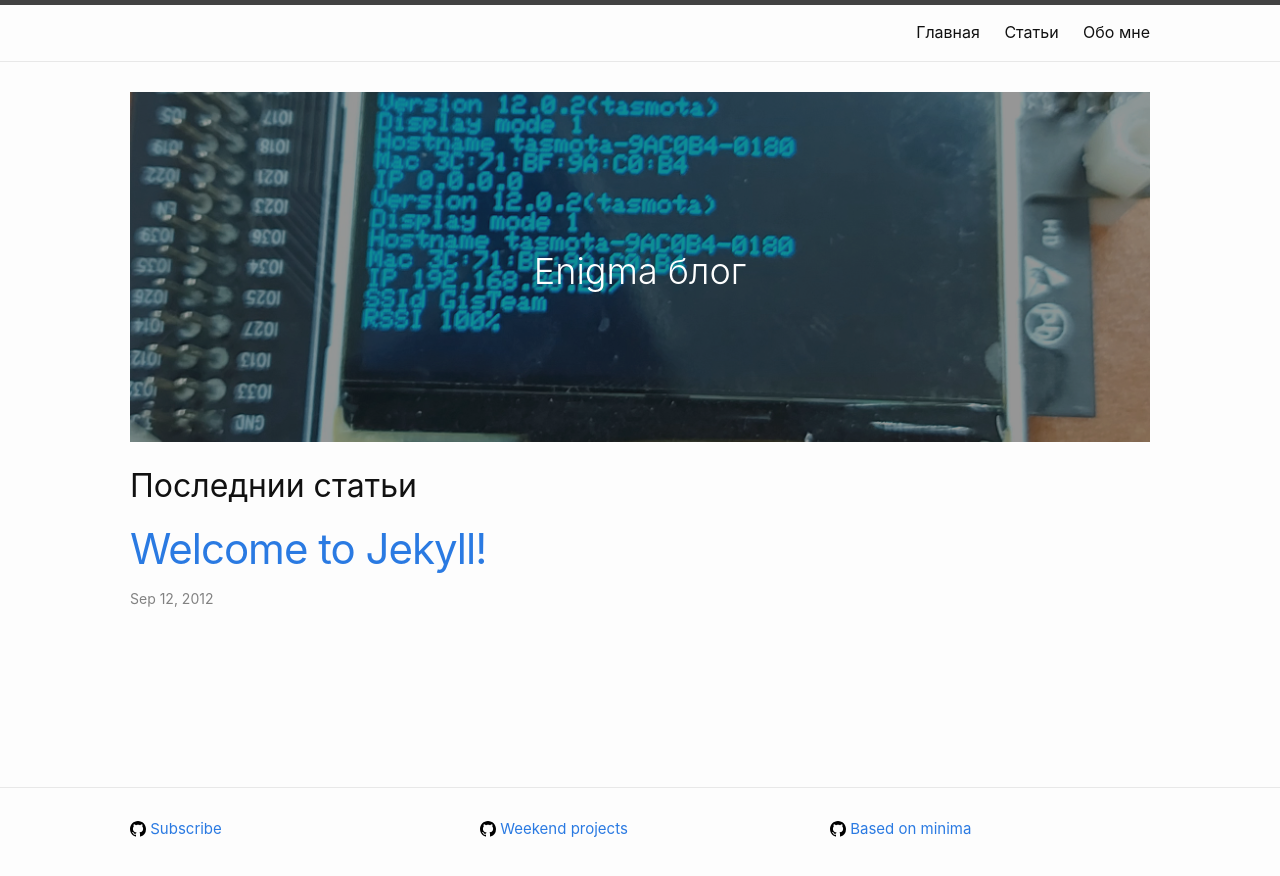
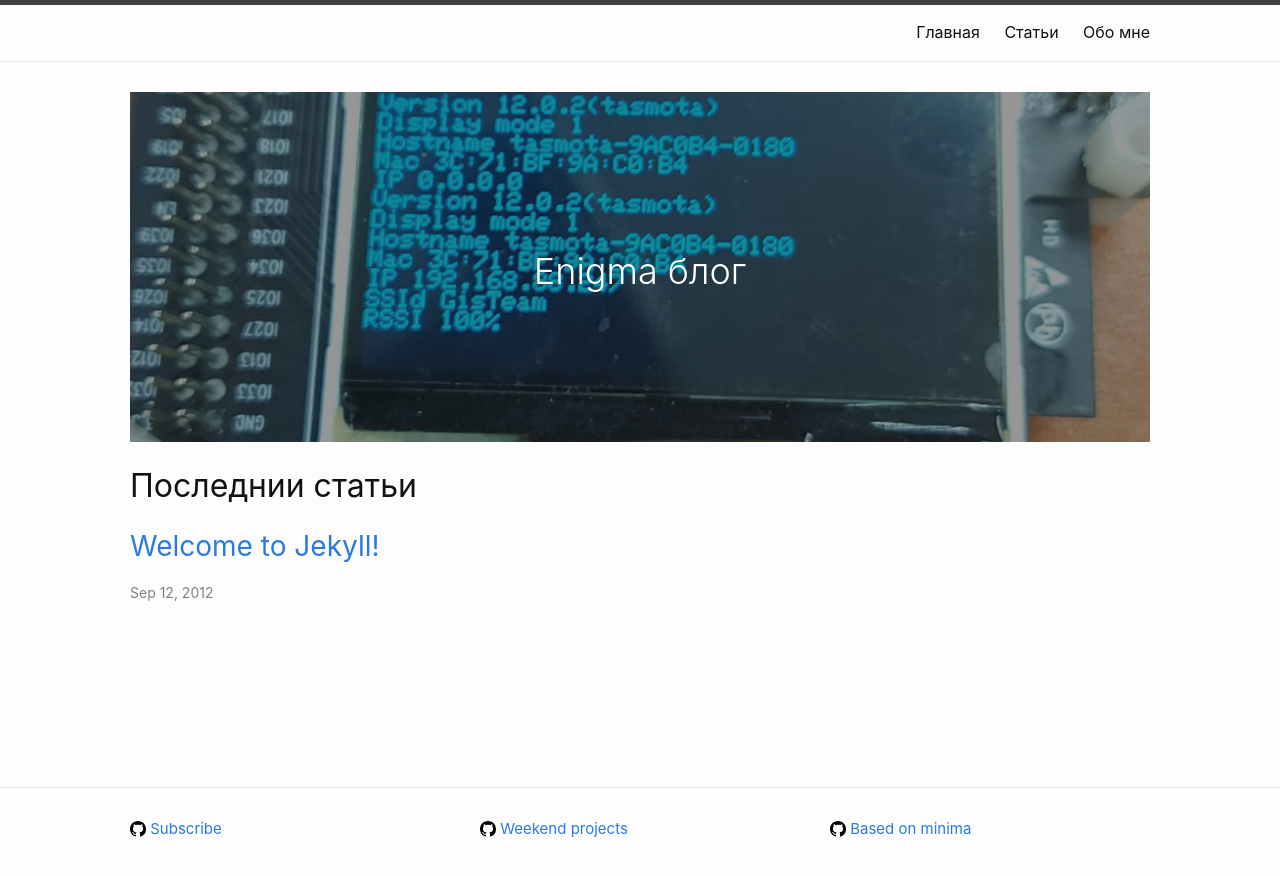
Before and after one commit to Enigma0960/enigma0960.github.io, a Jekyll site: the page built from index.md, in a window 1280 px wide. Shown: the top 876 px of the page. Built offline with Jekyll 4.4.1, drawn with Linux system fonts in a browser that asks for light colours.

Commit message:
Fix header

```diff
--- a/_layouts/home.html
+++ b/_layouts/home.html
@@ -20,8 +20,8 @@ layout: default
 <div class="last-posts-block">
     <h1>Последнии статьи</h1>
     {% for post in site.posts limit: 10 %}
-        <header class="post-header">
-            <a href="{{post.url | relative_url}}"><p class="post-title p-name" itemprop="name headline">{{ post.title | escape }}</p></a>
+        <header class="post">
+            <a href="{{post.url | relative_url}}"><p class="post-list-heading p-name">{{ post.title | escape }}</p></a>
             <p class="post-meta">
                 {%- assign date_format = site.minima.date_format | default: "%b %-d, %Y" -%}
                 <time class="dt-published" datetime="{{ page.date | date_to_xmlschema }}" itemprop="datePublished">
```
